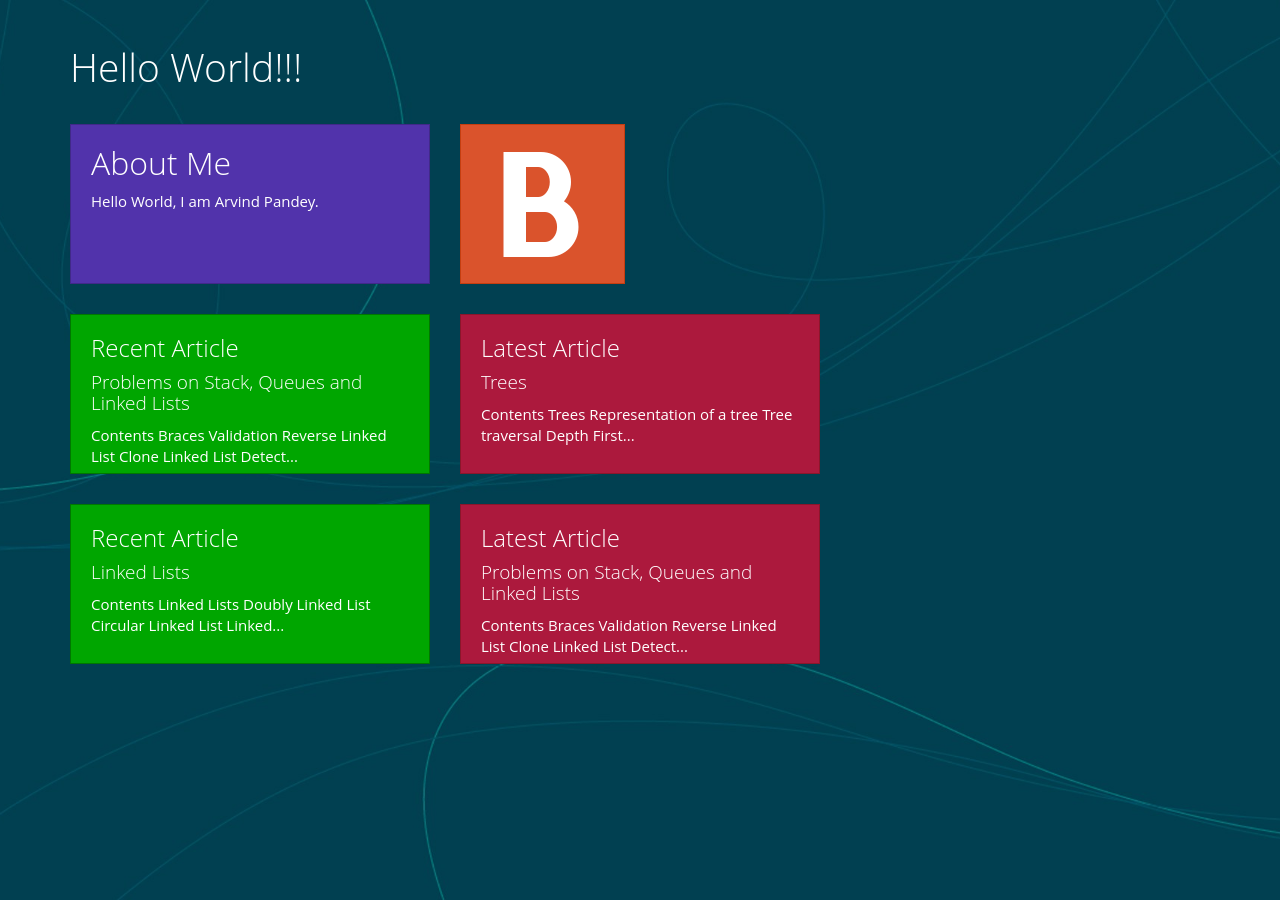
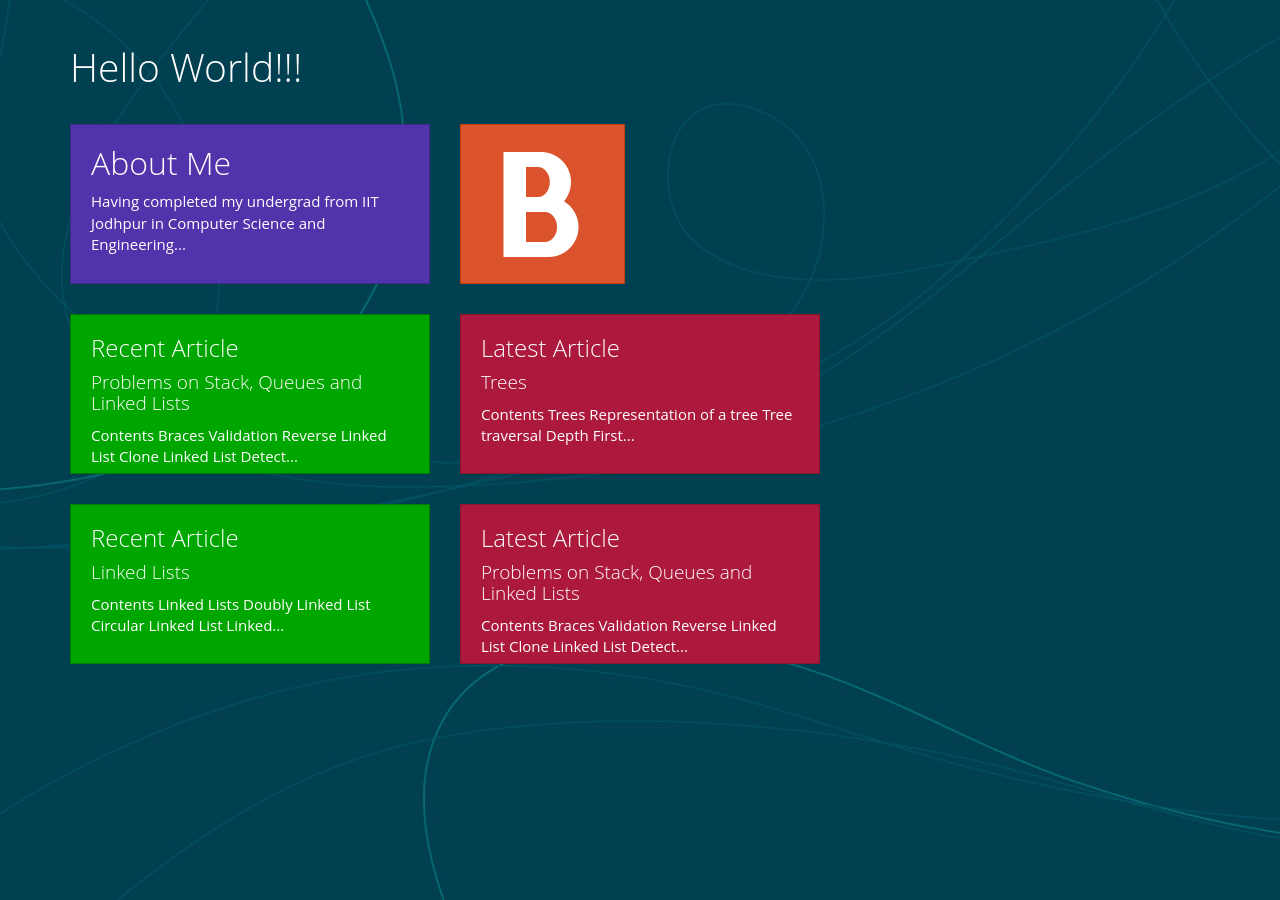
Before and after one commit to dummybyte/dummybyte.github.io, a Jekyll site: the page built from index.html, in a window 1280 px wide. Built offline with Jekyll 4.4.1, drawn with Linux system fonts in a browser that asks for light colours; the list of posts is cut into pages by our own code.

```diff
--- a/index.html
+++ b/index.html
@@ -14,10 +14,10 @@ description: Home Page for Jekyll Metro Theme
 	<nav>
 		<div class="row">
  			<div class="col-md-4 col-sm-6 col-xs-12">
-				<a href="about/" title="About Me">
+				<a href="/blog/about/" title="About Me">
 					<div class="tile purple profile">
 						<h2 class="title">About Me</h2>
-						<p>Hello World, I am {{site.author}}.</p>
+						<p>Having completed my undergrad from IIT Jodhpur in Computer Science and Engineering...</p>
 					</div>
 				</a>
 		    </div>
```
